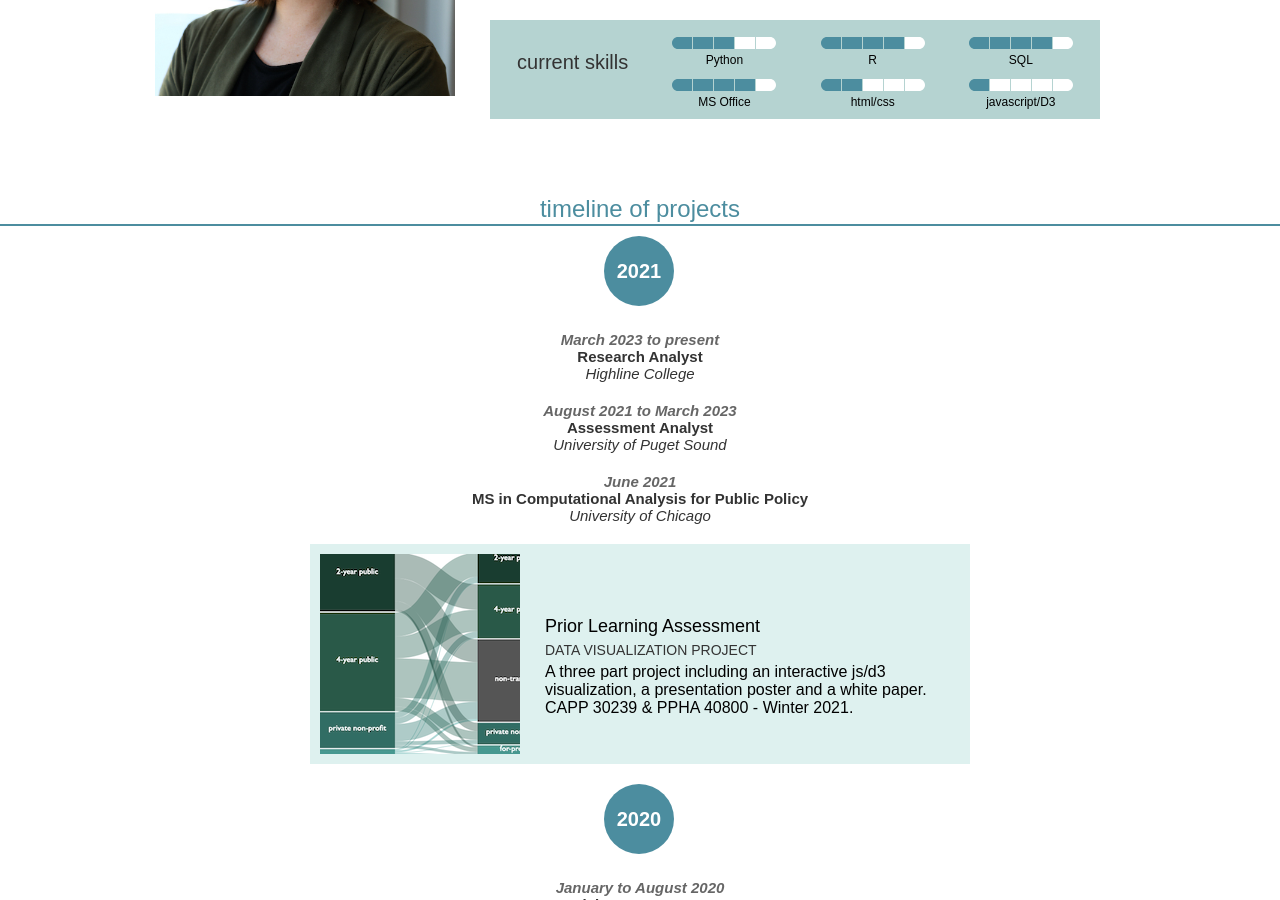
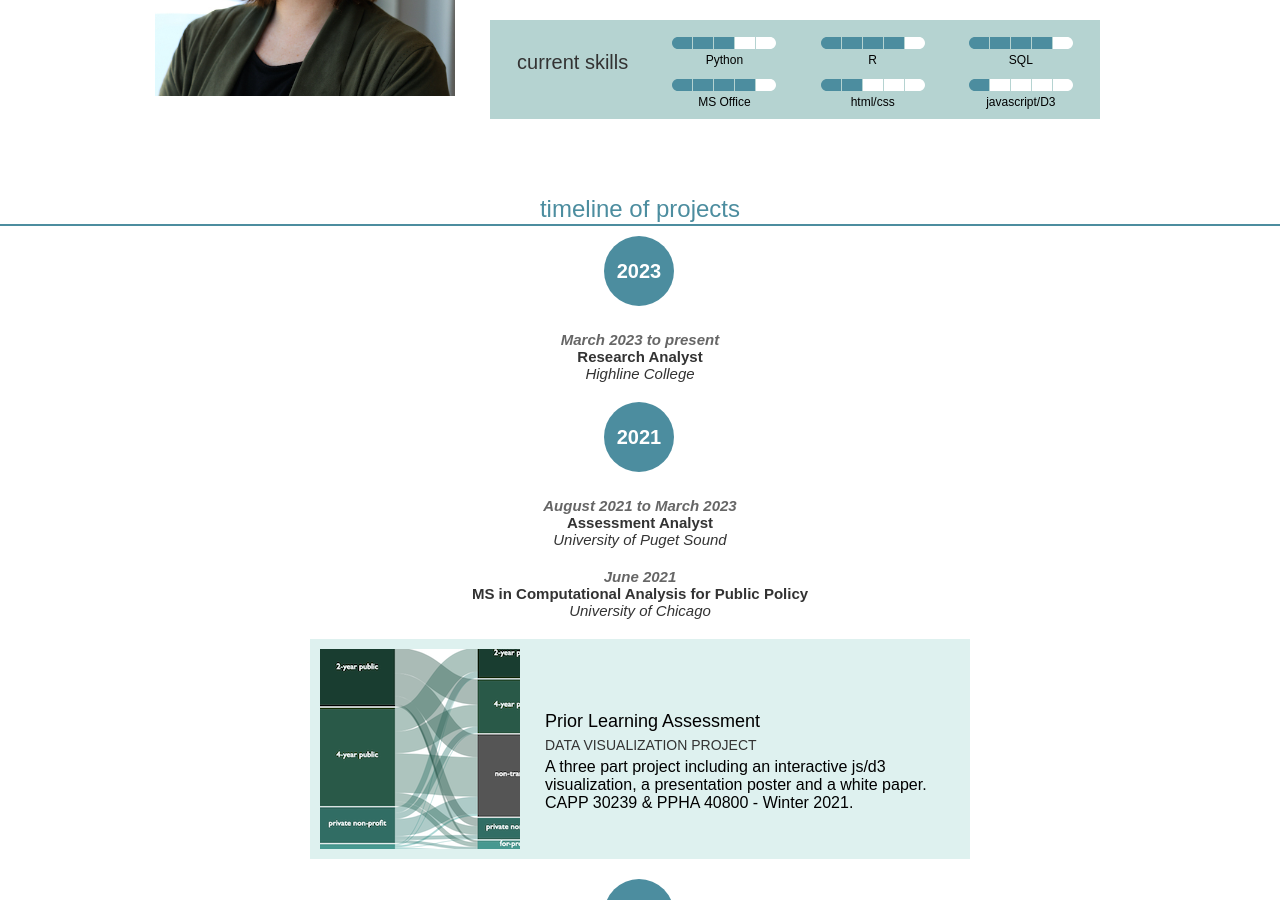
Before and after one commit to lokijoanderso/lokijoanderso.github.io, a Jekyll site: the page index.html, which Jekyll copies as it is, in a window 1280 px wide and 900 px high, scrolled down 610 px. Built offline with Jekyll 4.4.1, drawn with Linux system fonts in a browser that asks for light colours.

Commit message:
Update index.html

```diff
--- a/index.html
+++ b/index.html
@@ -122,7 +122,7 @@
                           </circle>
                           <text y="42" x="35"
                                 text-anchor="middle"
-                                fill="white">2021</text>
+                                fill="white">2023</text>
                       </svg>
 
                   </div>
@@ -131,6 +131,17 @@
                   <p class="title">Research Analyst</p>
                   <p class="where">Highline College</p>
 
+                  <div class="year">
+                      <svg>
+                          <circle cy="35" cx="35" r='35'
+                                  fill='#4C8D9F'>
+                          </circle>
+                          <text y="42" x="35"
+                                text-anchor="middle"
+                                fill="white">2021</text>
+                      </svg>
+
+                  </div>
 
                   <p class="when">August 2021 to March 2023</p>
                   <p class="title">Assessment Analyst</p>
```
